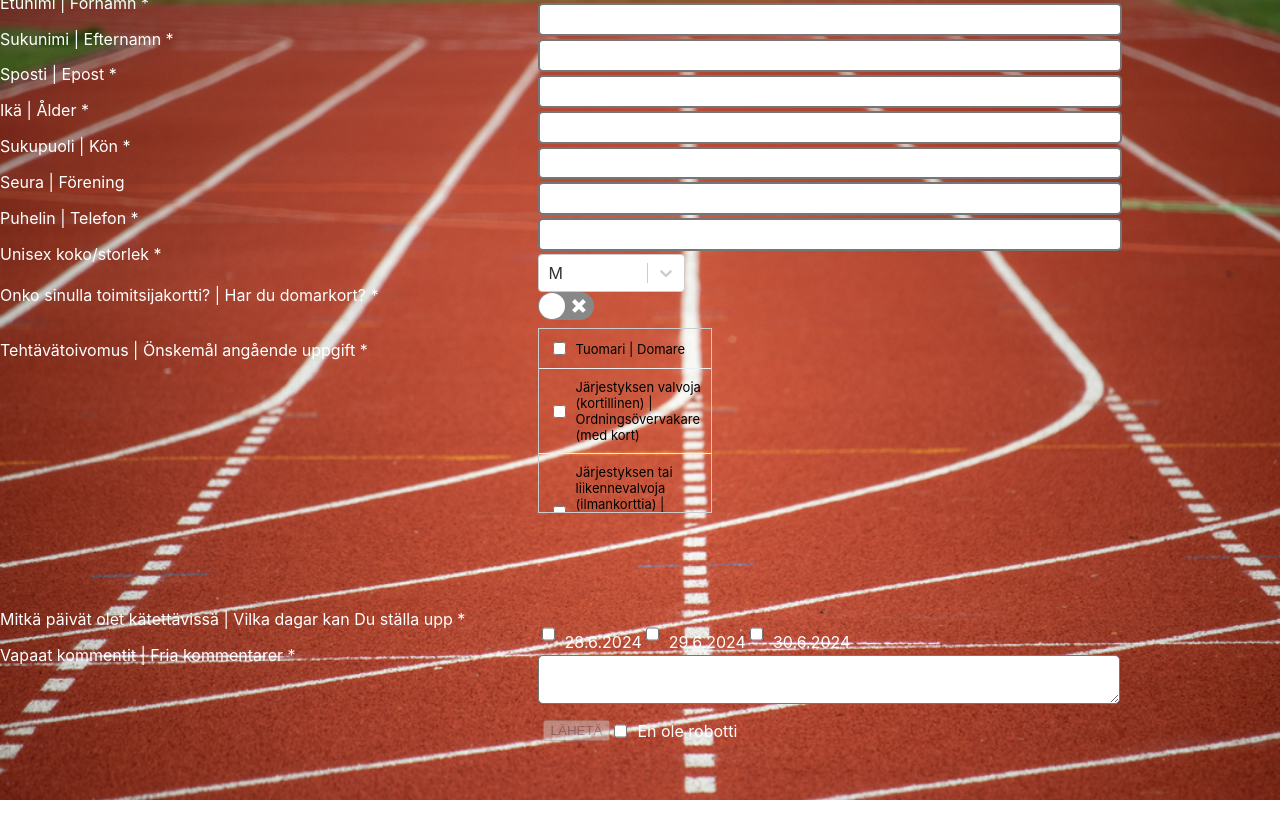
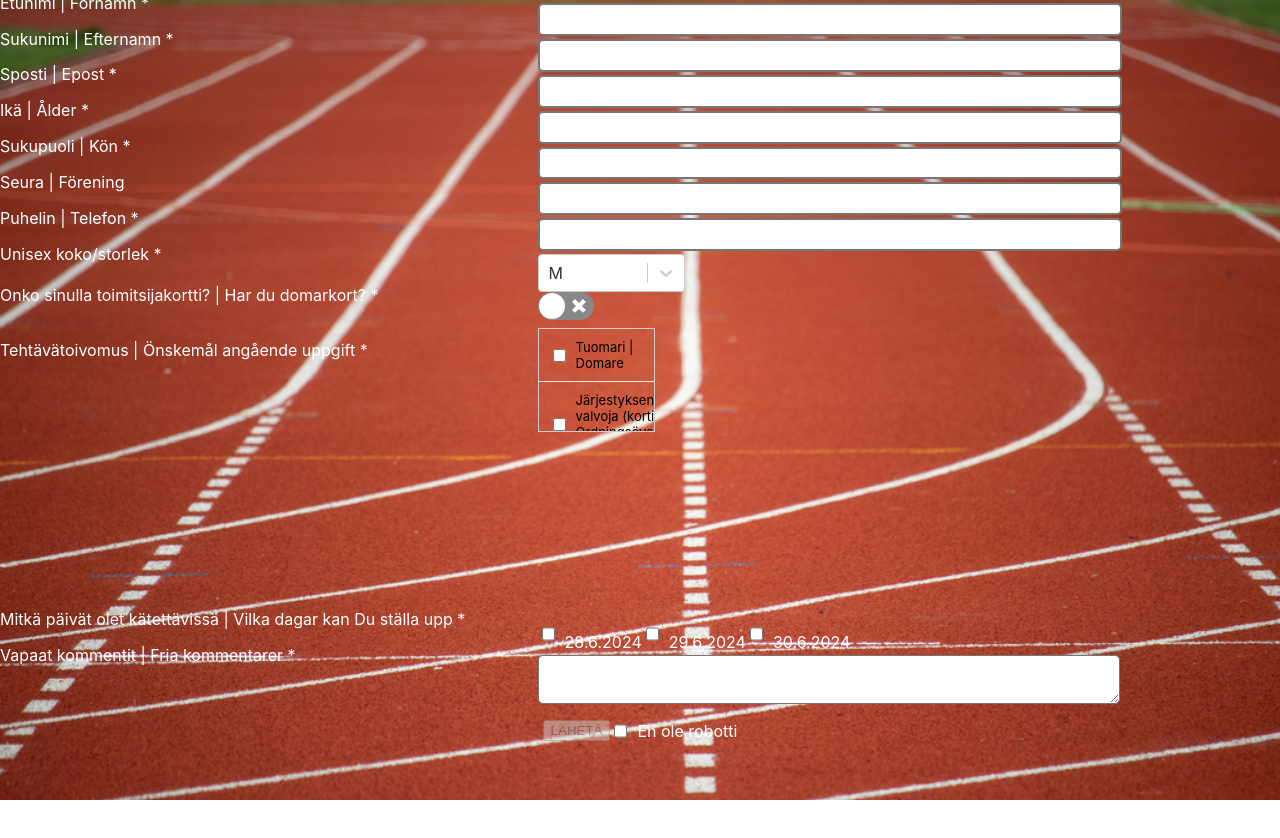
Before and after one commit to AnteroPaivarinta/oppari, a React (Create React App) app: page /registration in a window 1280 px wide. Shown: the top 838 px of the page. Built offline with nearby package versions, Linux system fonts and the light colour scheme.

Commit message:
pienennetään

```diff
--- a/src/styles.css
+++ b/src/styles.css
@@ -32,8 +32,8 @@ p span {
 }
 
 .scroll-box {
-  width: 30%;
-  height: 20%;
+  width: 20%;
+  height: 10%;
   overflow-y: scroll;
   border: 1px solid #ccc;
 }
```
